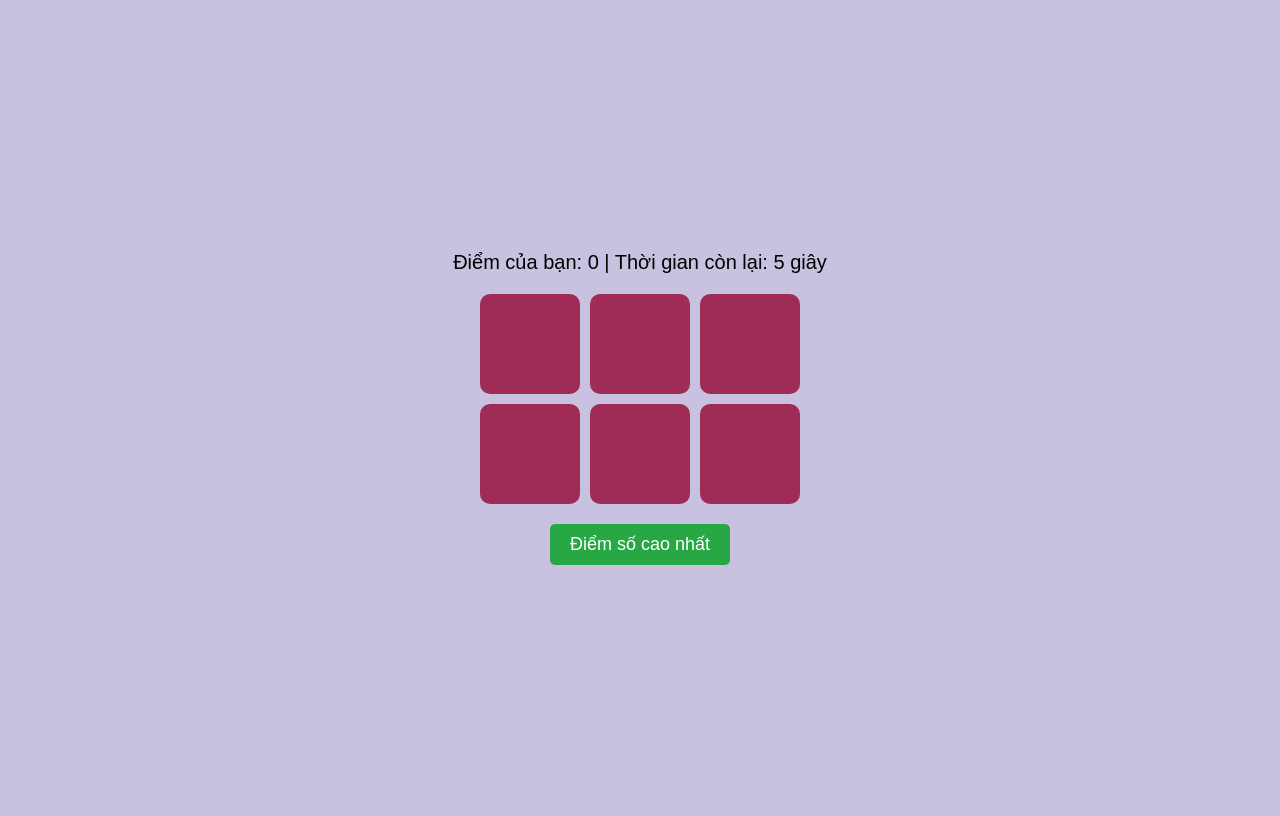
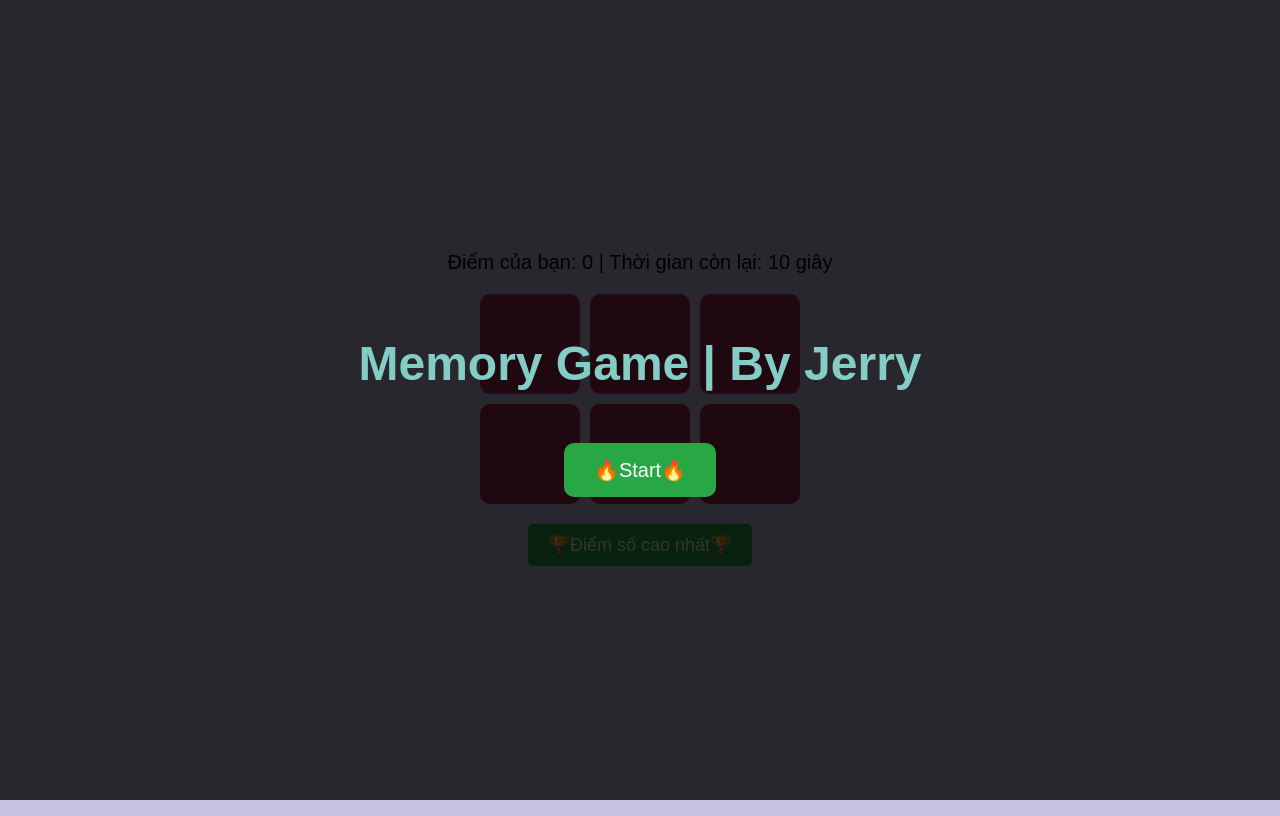
Before and after one commit to nguyenngoctruong31102003/MemoryGame, a plain HTML site: page index.html in a window 1280 px wide. Drawn offline with Linux system fonts and the light colour scheme.

Commit message:
Game ver2.0

```diff
--- a/Material/script.js
+++ b/Material/script.js
@@ -33,7 +33,8 @@ let cards,
   lockBoard = false;
 let timeLeft, timerInterval;
 let highScores = JSON.parse(localStorage.getItem("highScores")) || [0, 0, 0];
-let isPaused = false; // Biến kiểm tra trạng thái tạm dừng thời gian
+let isPaused = false;
+let gameStarted = false; // Trò chơi chưa bắt đầu
 let gameOver = false;
 
 function shuffle(array) {
@@ -61,10 +62,24 @@ function showPopup(message, persistent = false) {
 function closePopup() {
   document.getElementById("popup").style.display = "none";
 
-  if (isPaused) {
-    isPaused = false; // Tiếp tục thời gian
-    startTimer();
-  }
+  //   if (isPaused) {
+  //     isPaused = false;
+  startTimer();
+  //   }
+}
+
+document
+  .getElementById("startGameButton")
+  .addEventListener("click", function () {
+    document.getElementById("startScreen").style.display = "none"; // Ẩn màn hình chờ
+    gameStarted = true; // Đánh dấu game đã bắt đầu
+    startGame(); // Bắt đầu trò chơi
+    startTimer(); // Bắt đầu đếm thời gian ngay sau khi nhấn "Bắt đầu"
+  });
+
+function startGame() {
+  gameStarted = true;
+  startTimer();
 }
 
 function createBoard() {
@@ -96,6 +111,7 @@ function createBoard() {
     card.addEventListener("click", flipCard);
     gameBoard.appendChild(card);
   });
+
   timeLeft = level.time;
   document.getElementById("timer").textContent = timeLeft;
   startTimer();
@@ -158,6 +174,8 @@ function resetBoard() {
 }
 
 function startTimer() {
+  if (!gameStarted) return;
+
   clearInterval(timerInterval);
   timerInterval = setInterval(() => {
     timeLeft--;
@@ -203,7 +221,9 @@ function resetGame() {
   currentLevel = 0;
   matchedPairs = 0;
   gameOver = false;
-  createBoard();
+  gameStarted = true; // Đảm bảo khi chơi lại, game vẫn tiếp tục mà không hiện màn hình chờ
+  createBoard(); // Tạo lại bàn chơi
+  startTimer(); // Đảm bảo bộ đếm thời gian chạy lại
 }
 
 function nextLevel() {
--- a/Material/style.css
+++ b/Material/style.css
@@ -6,6 +6,34 @@ body {
     height: 100vh;
     background-color: #C8C2E0;
     font-family: Arial, sans-serif;
+}
+
+/* Waitting Screnn */
+.start-screen {
+    position: fixed;
+    top: 0;
+    left: 0;
+    width: 100%;
+    height: 100vh;
+    background-color: rgba(0, 0, 0, 0.8);
+    color: rgb(132, 205, 198);
+    display: flex;
+    flex-direction: column;
+    justify-content: center;
+    align-items: center;
+    font-size: 24px;
+    z-index: 1000;
+}
+
+.start-screen button {
+    margin-top: 20px;
+    padding: 15px 30px;
+    font-size: 20px;
+    cursor: pointer;
+    background-color: #28a745;
+    color: white;
+    border: none;
+    border-radius: 10px;
 }
 
 .game-container {
--- a/index.html
+++ b/index.html
@@ -7,22 +7,29 @@
     <link rel="icon" type="image/png" href="Material/icon/Logo.png">
     <title>Trò chơi ghép đôi ghi nhớ</title>
     <link rel="stylesheet" href="Material/style.css">
+
 </head>
 
 <body>
     <!-- Body -->
+    <div id="startScreen" class="start-screen">
+        <h1>Memory Game | By Jerry</h1>
+        <button id="startGameButton">🔥Start🔥</button>
+    </div>
+
     <div class="scoreboard">
         Điểm của bạn: <span id="score">0</span> | Thời gian còn lại: <span id="timer">10</span> giây
     </div>
     <div class="game-container" id="gameBoard"></div>
     <button id="nextStep" onclick="nextLevel()">Next Step</button>
     <button id="playAgain" onclick="resetGame()">Play Again</button>
-    <button id="highScores" onclick="showHighScores()">Điểm số cao nhất</button>
+    <button id="highScores" onclick="showHighScores()">🏆Điểm số cao nhất🏆</button>
     <div id="popup" class="popup"></div>
 
     <!-- Javascript -->
     <script src="Material/script.js"></script>
 
+
 </body>
 
 </html>
```
